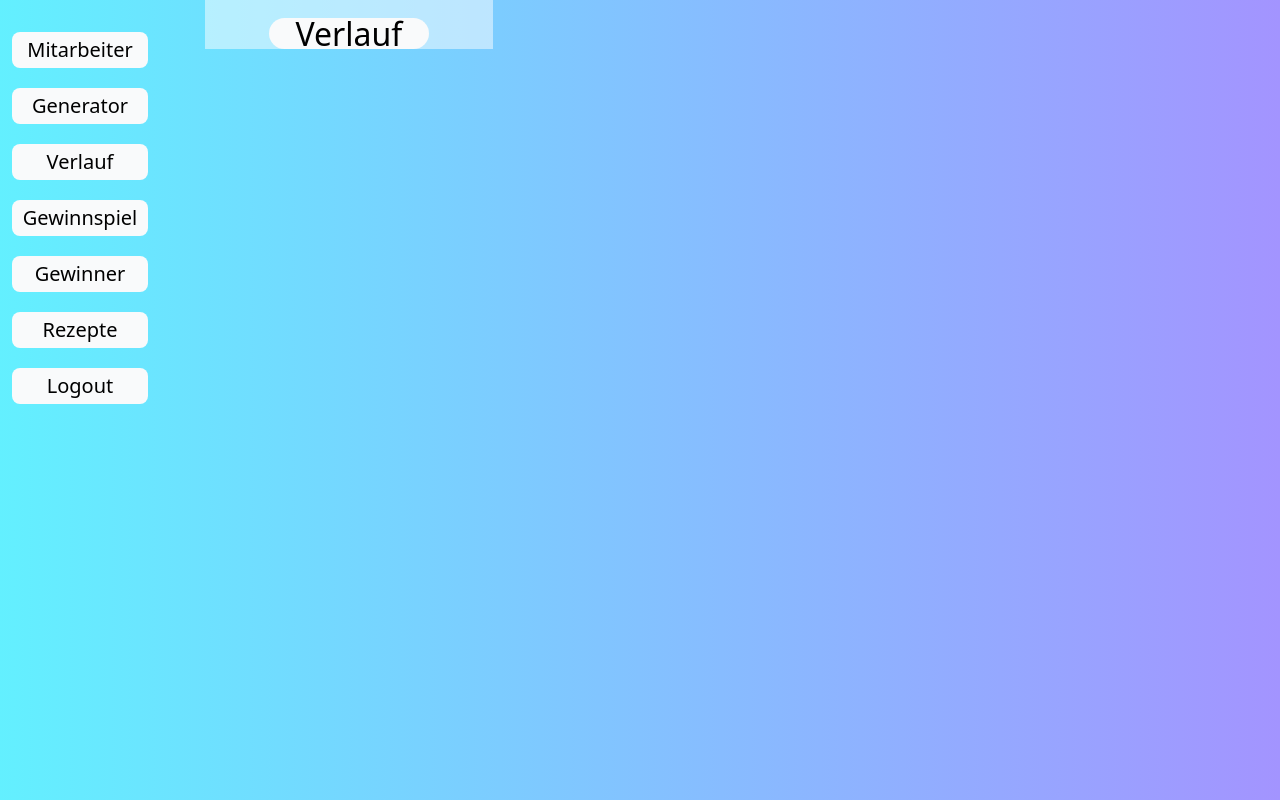
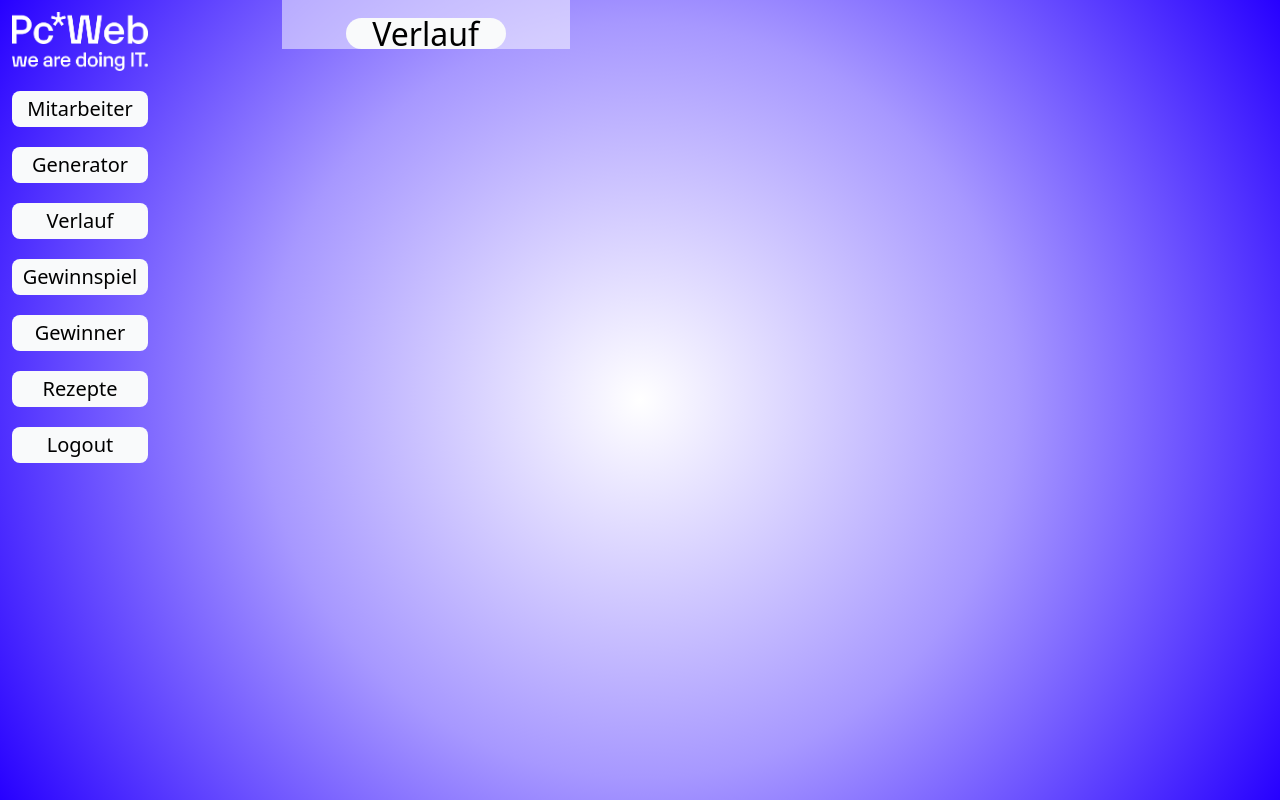
Before and after one commit to pc-web-it/laravel-gemeinsames-mitagessen-tool, a Laravel app: page /Verlauf in a window 1280 px wide. Run offline with Laravel 10, Linux system fonts and the light colour scheme; a user stored in the database is signed in; data comes from the database, SQL or seed files in the repository; data that the repository does not hold is empty; style sheets or scripts are compiled from the project's sources.

Commit message:
Changed design for pc-web

```diff
--- a/public/style.css
+++ b/public/style.css
@@ -190,7 +190,7 @@ body {
   padding-right: 5%;
   margin: auto;
   position: absolute;
-  margin-left: 16%;
+  margin-left: 22%;
 }
 
 
--- a/resources/css/generator.css
+++ b/resources/css/generator.css
@@ -9,8 +9,12 @@ body {
     margin: 0;
     padding: 0;
 
-    background: rgb(39, 241, 255);
-    background: linear-gradient(90deg, rgba(48, 235, 255, 0.753) 0%, rgba(132, 112, 255, 0.7497373949579832) 100%);
+
+    /* background: rgb(39, 241, 255);
+    background: linear-gradient(90deg, rgba(48, 235, 255, 0.753) 0%, rgba(132, 112, 255, 0.7497373949579832) 100%); */
+
+    background: rgb(255,255,255);
+    background: radial-gradient(circle, rgba(255,255,255,1) 0%, rgba(167,152,255,1) 50%, rgba(39,0,255,1) 100%);
 }
 
 .loginStyle {
--- a/resources/views/components/layout.blade.php
+++ b/resources/views/components/layout.blade.php
@@ -14,6 +14,8 @@
 <body class="overflow-y-auto">
     <div
         class="p-3 fixed z-10 md:w-[160px] text-center justify-normal left-0 right-0 md:text-left  grid grid-cols-4 md:grid-cols-1 rounded-lg">
+        <div class="mb-2"><img src="LOGO_WHITE.png" alt="Logo"></div>
+        <div><img src="CLAIM_NEGATIVE_RGB.png" alt="Claim"></div>
 
         <x-nav-link href="/Namen">Mitarbeiter</x-nav-link>
 
```
Also changed, not shown: public/CLAIM_NEGATIVE_RGB.png (added), public/LOGO_WHITE.png (added).
